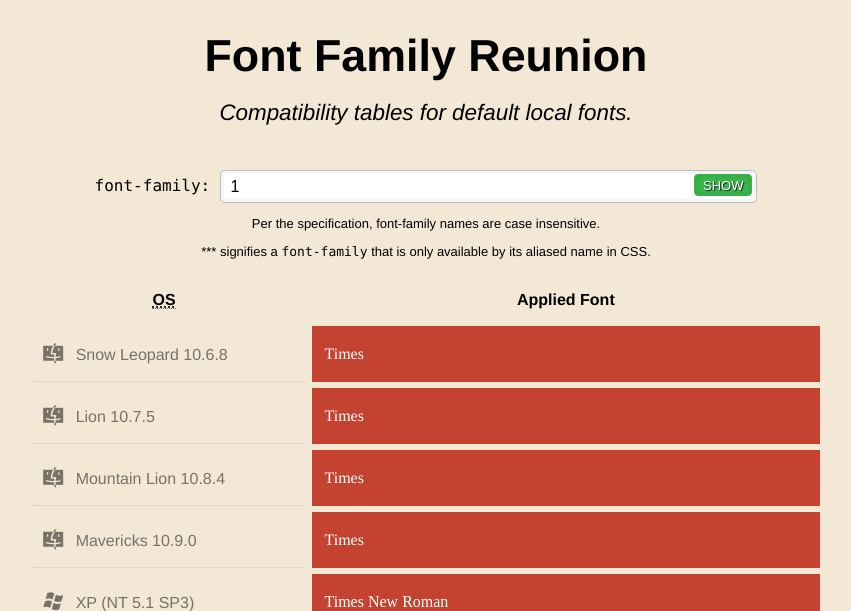
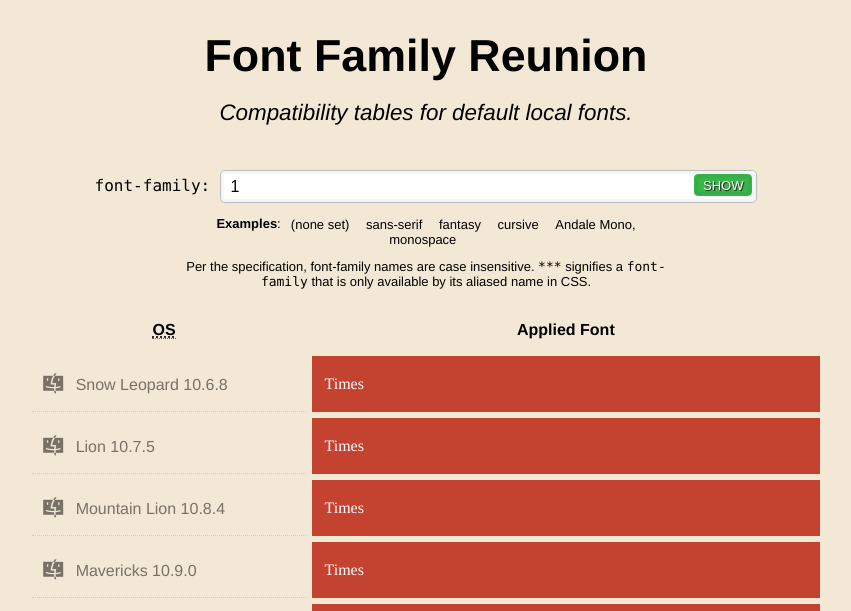
Before and after one commit to zachleat/font-family-reunion, a PHP site: page /?families=1 in a window 1280 px wide. Shown: the top 611 px of the page, without its empty margins (214-1065 px from the left). Run offline with PHP 8.4, Linux system fonts and the light colour scheme; data that the repository does not hold is empty.

Commit message:
Better notes

```diff
--- a/artifacts/font-families-notes.txt
+++ b/artifacts/font-families-notes.txt
@@ -9,8 +9,7 @@ TODO:
 * Blackberry OS 6
 * Blackberry OS 7
 * Blackberry OS 10
-* Add OS-level list of all available fonts.
-* Add a11y to tables
+* Add a11y to tables, legend for colors (alternative to colors)
 * Add logo
 
 
--- a/fontfamily.io/index.php
+++ b/fontfamily.io/index.php
@@ -46,8 +46,8 @@ $os = sanitize( basename( $_GET[ "os" ] ) );
 				<li><code>font-family: Andale Mono, monospace</code></li>
 			</ul>
 		</p> -->
-		<p class="note">Per the specification, font-family names are case insensitive.</p>
-		<p class="note">*** signifies a <code>font-family</code> that is only available by its aliased name in CSS.</p>
+		<p class="note"><strong>Examples</strong>: <a href="/">(none set)</a> <a href="/sans-serif">sans-serif</a> <a href="/fantasy">fantasy</a> <a href="/cursive">cursive</a> <a href="/Andale_Mono,monospace">Andale Mono, monospace</a></p>
+		<p class="note">Per the specification, font-family names are case insensitive. <code>***</code> signifies a <code>font-family</code> that is only available by its aliased name in CSS.</p>
 
 	</form>
 	<div class="results">
--- a/fontfamily.io/src/fontfamily.css
+++ b/fontfamily.io/src/fontfamily.css
@@ -110,7 +110,9 @@ button {
 	right: .4em;
 }
 .note {
+	margin: 1em auto;
 	font-size: .8125em;
+	max-width: 38em;
 }
 
 @media ( min-width: 27em ) {
```
